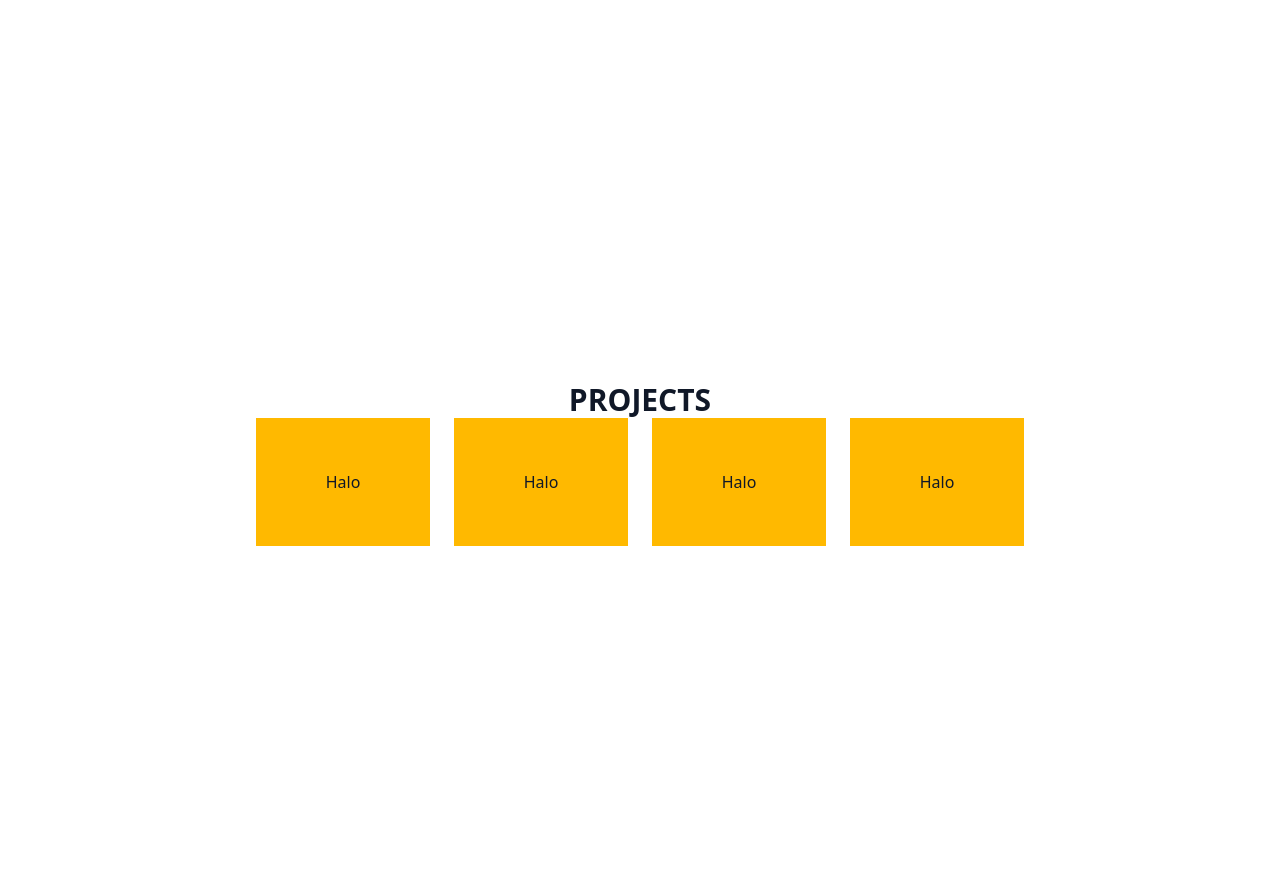
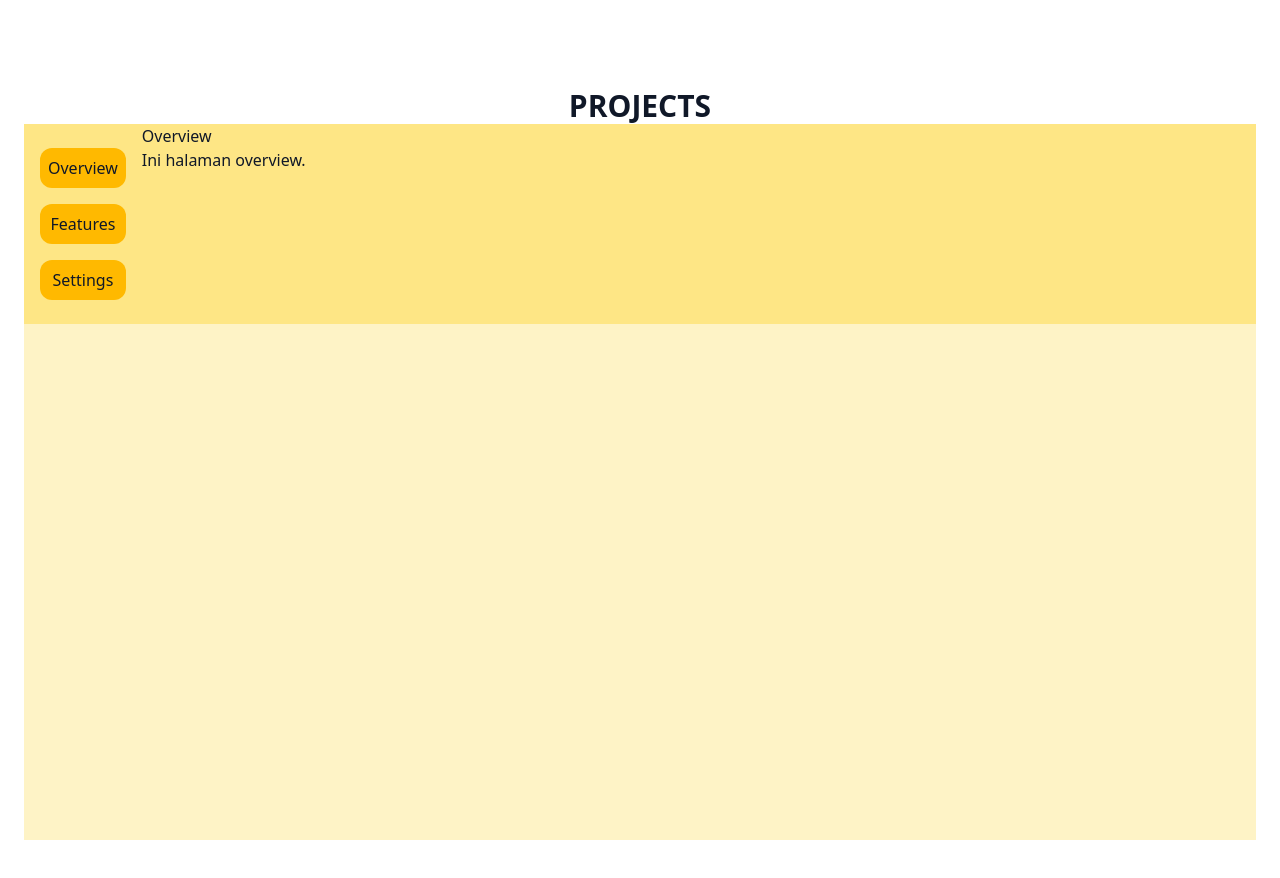
Before and after one commit to adam-gbyte/adam-gbyte, a SvelteKit app: page / in a window 1280 px wide. Shown: the part 2400-3278 px from the top of the page. Built offline with nearby package versions, Linux system fonts and the light colour scheme.

Commit message:
Add tabbed interface to projects page
Introduced a tabbed UI with Overview, Features, and Settings sections on the projects page. Tabs are selectable and display corresponding content, improving navigation and organization.

```diff
--- a/src/routes/+page.svelte
+++ b/src/routes/+page.svelte
@@ -19,6 +19,40 @@ const MyComponent = ({ name }) => {
 };
 
 export default MyComponent;`;
+
+	const tabs = [
+		{
+			id: 'overview',
+			title: 'Overview',
+			content: `
+        <h3>Overview</h3>
+        <p>Ini halaman overview.</p>
+      `
+		},
+		{
+			id: 'features',
+			title: 'Features',
+			content: `
+        <h3>Features</h3>
+        <ul>
+          <li>Sederhana</li>
+          <li>Ringan</li>
+        </ul>
+      `
+		},
+		{
+			id: 'settings',
+			title: 'Settings',
+			content: `
+        <h3>Settings</h3>
+        <p>Pengaturan di sini.</p>
+      `
+		}
+	];
+	let active = 0;
+	function select(i) {
+		active = i;
+	}
 </script>
 
 <svelte:head>
@@ -83,12 +117,27 @@ export default MyComponent;`;
 		class="flex h-full w-full scroll-mt-22 flex-col justify-center p-6 sm:h-screen"
 	>
 		<h1 class="text-center text-3xl font-bold">PROJECTS</h1>
-		<div class="flex w-full justify-center">
-			<div class="grid w-full max-w-3xl grid-cols-[repeat(auto-fit,minmax(150px,1fr))] gap-6">
-				<div class="flex h-32 items-center justify-center bg-amber-400">Halo</div>
-				<div class="flex h-32 items-center justify-center bg-amber-400">Halo</div>
-				<div class="flex h-32 items-center justify-center bg-amber-400">Halo</div>
-				<div class="flex h-32 items-center justify-center bg-amber-400">Halo</div>
+		<div class="h-full w-full bg-amber-100">
+			<div class="flex flex-col bg-amber-200 sm:flex-row">
+				<div class="m-4 flex gap-4 sm:flex-col sm:gap-0" role="tablist">
+					{#each tabs as tab, i}
+						<button
+							class="tab-button my-2 cursor-pointer rounded-xl bg-amber-400 p-2 {i === active
+								? 'active'
+								: ''}"
+							role="tab"
+							aria-selected={i === active}
+							onclick={() => select(i)}
+						>
+							{tab.title}
+						</button>
+					{/each}
+				</div>
+				{#each tabs as tab, i}
+					<div class="tab-panel" role="tabpanel" hidden={i !== active}>
+						{@html tab.content}
+					</div>
+				{/each}
 			</div>
 		</div>
 	</section>
```
